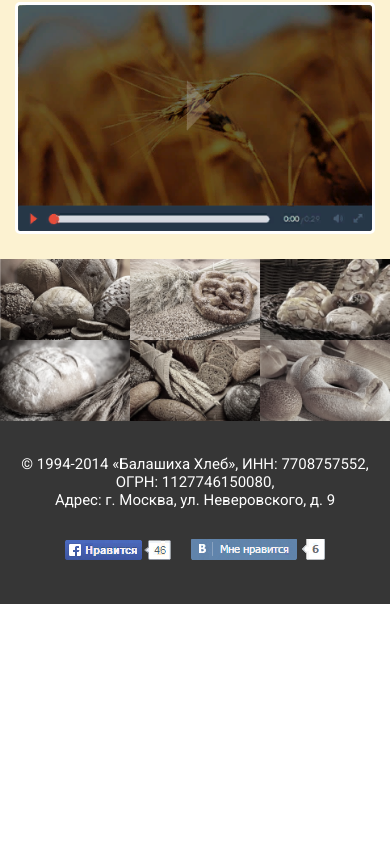
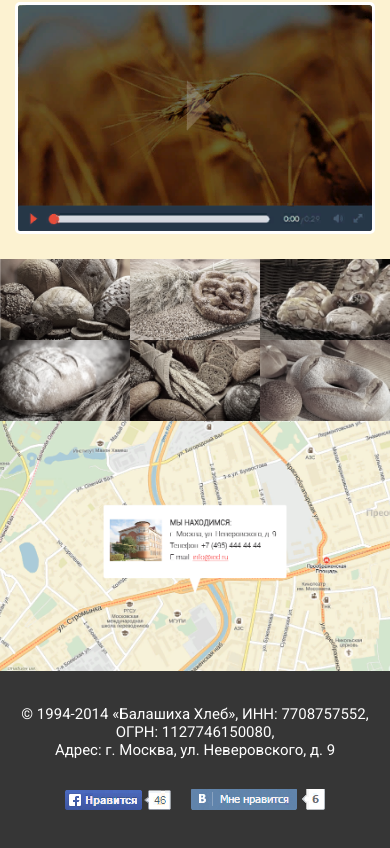
Before and after one commit to kamunicorn/balashiha, a plain HTML site: page index.html in a window 390 px wide. Shown: the part 5964-6812 px from the top of the page. Before the commit the page ends 6568 px from the top, so only its background shows below. Drawn offline with Linux system fonts and the light colour scheme; a web font is replaced by a local one.

Commit message:
Добавила блок с картой и сделала ее адаптивной (карта в виде картинки).

```diff
--- a/index.html
+++ b/index.html
@@ -284,6 +284,12 @@
     </section>
     <!-- /.many-bread -->
 
+    <!-- Карта -->
+    <section class="map">
+        <img src="/img/map.png" alt="Карта">
+    </section>
+    <!-- /.map -->
+
     <!-- Подвал страницы -->
     <footer>
         <div class="container">
--- a/sass/style.sass
+++ b/sass/style.sass
@@ -345,8 +345,6 @@ a, button, input
 
 .many-bread
     height: auto
-    margin-bottom: -5px
-    display: inline-block
     &__row
         width: 100%
     &__item
@@ -362,9 +360,20 @@ a, button, input
             &:hover
                 filter: grayscale(0%)
 
+.map
+    width: 100%
+    height: 500px
+    background: url('/img/map.png') center center no-repeat
+    background-size: cover
+    display: inline-block
+    img
+        width: 100%
+        display: none
+
 footer
     padding-top: 35px
     padding-bottom: 40px
+    margin-top: -5px
     min-height: 150px
     background-color: #363636
     color: #fefefe
@@ -437,6 +446,9 @@ footer
         &:last-child
             display: none
 
+    .map
+        height: 400px
+
 @media (max-width: 991px)
     .offer
         width: 400px
@@ -481,6 +493,9 @@ footer
         width: 25%
         &:first-child
             display: none
+
+    .map
+        height: 350px
 
 @media (max-width: 575px)
     .bar
@@ -577,3 +592,6 @@ footer
         width: 33.33%
         &:nth-child(2)
             display: none
+
+    .map
+        height: 250px
```
Also changed, not shown: css/style.css.
